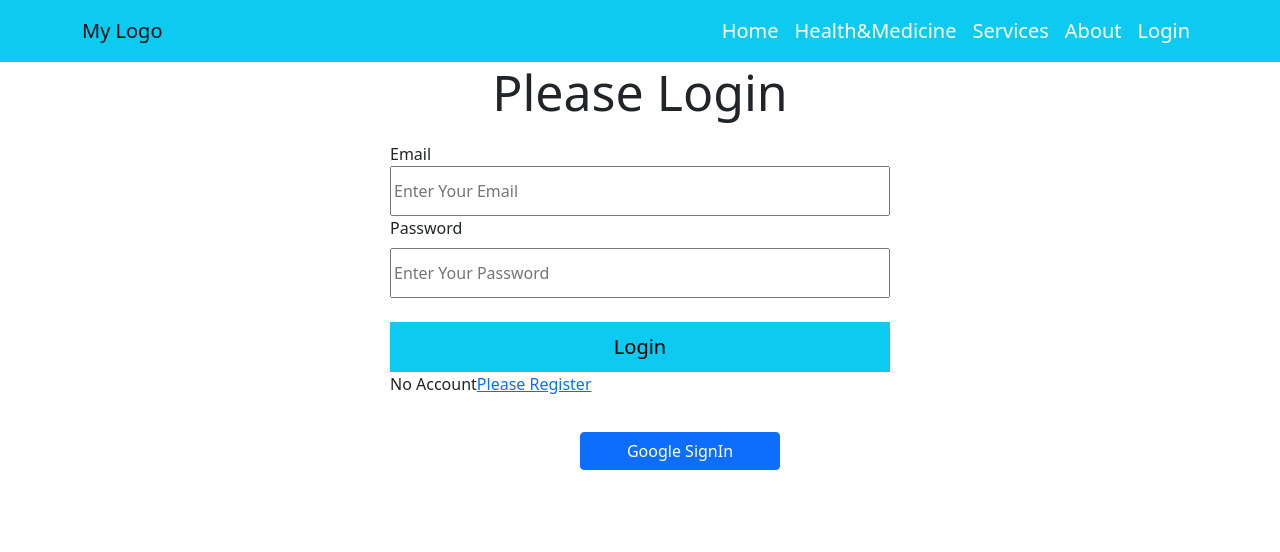
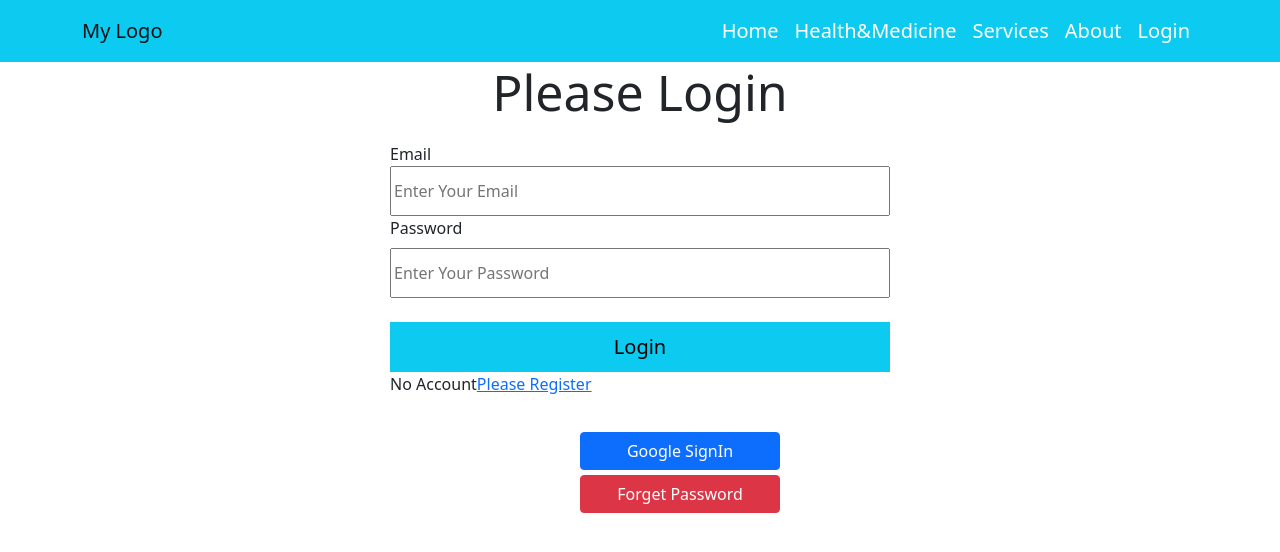
Before and after one commit to alamin00006/independent-service-provider, a React (Create React App) app: page /login in a window 1280 px wide. Shown: the top 552 px of the page. Built offline with nearby package versions, Linux system fonts and the light colour scheme; no server answers.

Commit message:
reset button added

```diff
--- a/src/App.js
+++ b/src/App.js
@@ -8,7 +8,7 @@
 import Login from './Pages/Login/Login';
 import NotFound from './Pages/NotFound/NotFound';
 import RequireAuth from './Pages/RequireAuth/RequireAuth';
-import ServiceDetails from './Pages/Services/ServiceDetails/ServiceDetails';
+import CheckOutPage from './Pages/Services/CheckOutPage/CheckOutPage';
 import SignUp from './Pages/SignUp/SignUp';
 
 
@@ -20,7 +20,7 @@
      <Routes>
       <Route path='/' element={<Home></Home>}></Route>
       <Route path='/home' element={<Home></Home>}></Route>
-      <Route path='service/:serviceId' element ={<RequireAuth><ServiceDetails></ServiceDetails></RequireAuth>}></Route>
+      <Route path='service/:serviceId' element ={<RequireAuth><CheckOutPage></CheckOutPage> </RequireAuth>}></Route>
       <Route path='health' element={<HealthMedicine></HealthMedicine>}></Route>
         <Route path='about' element={<About></About>}></Route>
       <Route path='/login' element={<Login></Login>}></Route>
--- a/src/Pages/CheckOut/CheckOut.js
+++ /dev/null
@@ -1,11 +0,0 @@
-import React from 'react';
-
-const CheckOut = () => {
-    return (
-        <div>
-            <h1>This is CheckOut</h1>
-        </div>
-    );
-};
-
-export default CheckOut;
--- a/src/Pages/Home/Home.js
+++ b/src/Pages/Home/Home.js
@@ -2,12 +2,14 @@
 import Banner from '../Banner/Banner';
 import Footer from '../Footer/Footer';
 import Services from '../Services/Services';
+import Subscribe from '../Subscribe/Subscribe';
 
 const Home = () => {
     return (
         <div>
           <Banner></Banner>
           <Services></Services>
+          <Subscribe></Subscribe>
           <Footer></Footer>
         </div>
     );
--- /dev/null
+++ b/src/Pages/Loading/Loading.js
@@ -0,0 +1,12 @@
+import React from 'react';
+import { Spinner } from 'react-bootstrap';
+
+const Loading = () => {
+    return (
+        <div style={{height : '300px'}} className ="w-100 d-flex justify-content-center align-items-center">
+            <Spinner animation="border" variant="primary" />
+        </div>
+    );
+};
+
+export default Loading;
--- a/src/Pages/Login/Login.css
+++ b/src/Pages/Login/Login.css
@@ -16,3 +16,10 @@
  width: 200px;
  font-size: 20px;
 }
+
+.reset-button{
+  margin-left: 580px;
+ width: 200px;
+ font-size: 20px;
+ margin-top: 5px;
+}
--- a/src/Pages/Login/Login.js
+++ b/src/Pages/Login/Login.js
@@ -2,13 +2,15 @@
 import { Link, useLocation, useNavigate } from 'react-router-dom';
 import './Login.css'
 import auth from '../../firebase.init'
-import {useSignInWithEmailAndPassword, useSignInWithGoogle} from 'react-firebase-hooks/auth';
+import {useSendPasswordResetEmail, useSignInWithEmailAndPassword, useSignInWithGoogle} from 'react-firebase-hooks/auth';
 import { ToastContainer, toast } from 'react-toastify';
 import 'react-toastify/dist/ReactToastify.css';
 
 const Login = () => {
 
+
     const [signInWithGoogle, googleUser, googleLoading, googleError] = useSignInWithGoogle(auth);
+
 
     const [
         signInWithEmailAndPassword,
@@ -17,7 +19,9 @@
         hookError,
       ] = useSignInWithEmailAndPassword(auth);
 
-
+     const [sendPasswordResetEmail] = useSendPasswordResetEmail(
+    auth
+  );
       const [userInfo, setUserInfo] = useState({
         email: "",
         password : ''
@@ -61,7 +65,6 @@
              }
        }
 
-
  useEffect(() =>{
     if(hookError){
         toast(hookError.message)
@@ -101,7 +104,17 @@
         </form>
         <button onClick={()=>signInWithGoogle()} className='btn btn-primary google-signIn'>Google SignIn</button>
             </div>
-
+            <div>
+            <button className='btn btn-danger reset-button'
+        onClick={async () => {
+          await sendPasswordResetEmail(userInfo.email);
+          toast('Sent email');
+        }}
+      >
+        Forget Password
+      </button>
+      <ToastContainer/>
+            </div>
         </div>
 
     );
--- a/src/Pages/RequireAuth/RequireAuth.js
+++ b/src/Pages/RequireAuth/RequireAuth.js
@@ -2,11 +2,17 @@
 import { useAuthState } from 'react-firebase-hooks/auth';
 import { Navigate, useLocation } from 'react-router-dom';
 import auth from '../../firebase.init';
+import Loading from '../Loading/Loading';
 
 const RequireAuth = ({children}) => {
+
     console.log(children)
-    const [user] = useAuthState(auth);
+    const [user, loading] = useAuthState(auth);
   const  location = useLocation();
+
+  if(loading){
+    return <Loading></Loading> ;
+  }
 
   if (!user) {
     return <Navigate to="/login" state={{ from: location }} replace />;
--- a/src/Pages/Services/ServiceDetails/ServiceDetails.js
+++ b/src/Pages/Services/CheckOutPage/CheckOutPage.js
@@ -1,15 +1,14 @@
 import React from 'react';
 import { useParams } from 'react-router-dom';
-import CheckOut from '../../CheckOut/CheckOut';
 
-const ServiceDetails = () => {
+
+const CheckOutPage = () => {
     const {serviceId} = useParams()
     return (
         <div>
             <h1>servise details{serviceId}</h1>
-            <CheckOut></CheckOut>
-        </div>
+      </div>
     );
 };
 
-export default ServiceDetails;
+export default CheckOutPage;
--- /dev/null
+++ b/src/Pages/Subscribe/Subscribe.js
@@ -0,0 +1,11 @@
+import React from 'react';
+
+const Subscribe = () => {
+    return (
+        <div>
+           <h1>this is Subscribe</h1>
+        </div>
+    );
+};
+
+export default Subscribe;
```
Also changed, not shown: src/Pages/Services/CheckOutPage/CheckOutPage.css (added), src/Pages/Subscribe/Subscribe.css (added).
